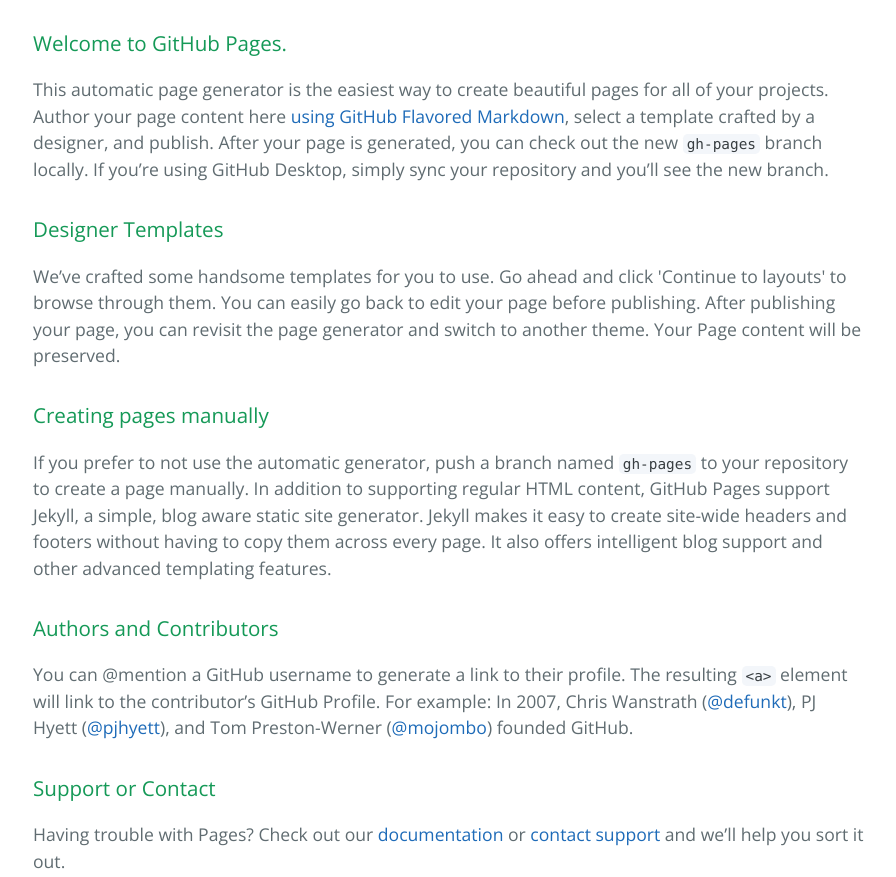
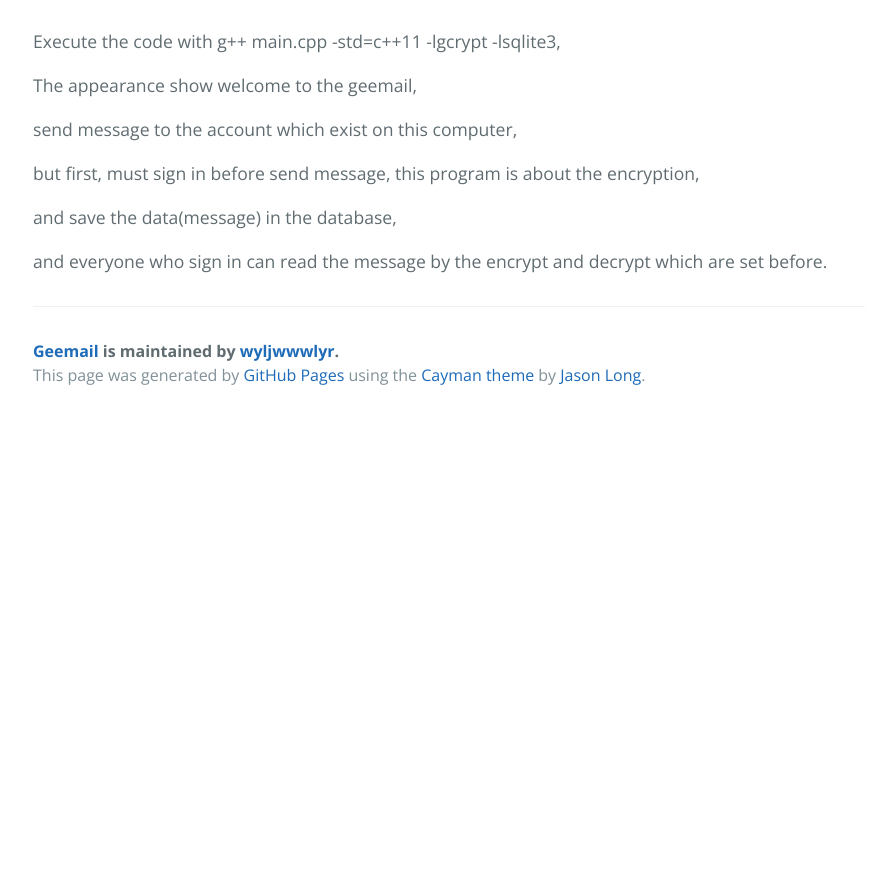
Before and after one commit to wyljwwwlyr/project4, a plain HTML site: page index.html in a window 1280 px wide. Shown: the part 340-1217 px from the top of the page, without its empty margins (191-1087 px from the left). After the commit the page ends 800 px from the top, so only its background shows below. Drawn offline with nearby package versions, Linux system fonts and the light colour scheme.

```diff
--- a/index.html
+++ b/index.html
@@ -19,30 +19,17 @@
     </section>
 
     <section class="main-content">
-      <h3>
-<a id="welcome-to-github-pages" class="anchor" href="#welcome-to-github-pages" aria-hidden="true"><span aria-hidden="true" class="octicon octicon-link"></span></a>Welcome to GitHub Pages.</h3>
+      <p>Execute the code with g++ main.cpp -std=c++11 -lgcrypt -lsqlite3, </p>
 
-<p>This automatic page generator is the easiest way to create beautiful pages for all of your projects. Author your page content here <a href="https://guides.github.com/features/mastering-markdown/">using GitHub Flavored Markdown</a>, select a template crafted by a designer, and publish. After your page is generated, you can check out the new <code>gh-pages</code> branch locally. If you’re using GitHub Desktop, simply sync your repository and you’ll see the new branch.</p>
+<p>The appearance show welcome to the geemail, </p>
 
-<h3>
-<a id="designer-templates" class="anchor" href="#designer-templates" aria-hidden="true"><span aria-hidden="true" class="octicon octicon-link"></span></a>Designer Templates</h3>
+<p>send message to the account which exist on this computer,</p>
 
-<p>We’ve crafted some handsome templates for you to use. Go ahead and click 'Continue to layouts' to browse through them. You can easily go back to edit your page before publishing. After publishing your page, you can revisit the page generator and switch to another theme. Your Page content will be preserved.</p>
+<p>but first, must sign in before send message, this program is about the encryption, </p>
 
-<h3>
-<a id="creating-pages-manually" class="anchor" href="#creating-pages-manually" aria-hidden="true"><span aria-hidden="true" class="octicon octicon-link"></span></a>Creating pages manually</h3>
+<p>and save the data(message) in the database, </p>
 
-<p>If you prefer to not use the automatic generator, push a branch named <code>gh-pages</code> to your repository to create a page manually. In addition to supporting regular HTML content, GitHub Pages support Jekyll, a simple, blog aware static site generator. Jekyll makes it easy to create site-wide headers and footers without having to copy them across every page. It also offers intelligent blog support and other advanced templating features.</p>
-
-<h3>
-<a id="authors-and-contributors" class="anchor" href="#authors-and-contributors" aria-hidden="true"><span aria-hidden="true" class="octicon octicon-link"></span></a>Authors and Contributors</h3>
-
-<p>You can @mention a GitHub username to generate a link to their profile. The resulting <code>&lt;a&gt;</code> element will link to the contributor’s GitHub Profile. For example: In 2007, Chris Wanstrath (<a href="https://github.com/defunkt" class="user-mention">@defunkt</a>), PJ Hyett (<a href="https://github.com/pjhyett" class="user-mention">@pjhyett</a>), and Tom Preston-Werner (<a href="https://github.com/mojombo" class="user-mention">@mojombo</a>) founded GitHub.</p>
-
-<h3>
-<a id="support-or-contact" class="anchor" href="#support-or-contact" aria-hidden="true"><span aria-hidden="true" class="octicon octicon-link"></span></a>Support or Contact</h3>
-
-<p>Having trouble with Pages? Check out our <a href="https://help.github.com/pages">documentation</a> or <a href="https://github.com/contact">contact support</a> and we’ll help you sort it out.</p>
+<p>and everyone who sign in can read the message by the encrypt and decrypt which are set before.</p>
 
       <footer class="site-footer">
         <span class="site-footer-owner"><a href="https://github.com/wyljwwwlyr/project4">Geemail</a> is maintained by <a href="https://github.com/wyljwwwlyr">wyljwwwlyr</a>.</span>
```
Also changed, not shown: params.json (+1 -1 lines).
